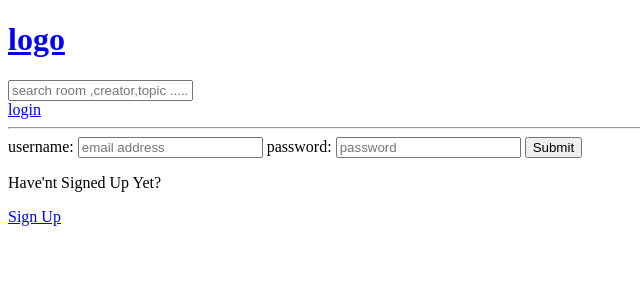
After one commit to shivansh-sharma1309/chat_room, a Django app: page /login/ in a window 1280 px wide. The commit adds this page. Shown: the top 300 px of the page, without its empty margins (0-640 px from the left). Run offline with Django 4.2, Linux system fonts and the light colour scheme.

Commit message:
login page created

```diff
--- /dev/null
+++ b/django_app/app/templates/app/login.html
@@ -0,0 +1,26 @@
+{%extends 'main.html'%}
+{%block content%}
+{%if page == 'login'%}
+<div>
+  <form method ="POST" action="{%url 'login'%}" >
+    {%csrf_token%}
+    <label>username:</label>
+    <input type="text" name="username" placeholder="email address">
+    <label>password:</label>
+    <input type="password" name="password" placeholder="password">
+    <input type="submit" name="login">
+  </form>
+  <p>Have'nt Signed Up Yet?</p>
+  <a href="{%url 'register' %}">Sign Up</a>
+</div>
+{%else%}
+<div>
+  <form method ="POST" action="{%url 'login'%}" >
+    {%csrf_token%}
+    {{form.as_p}}
+    <input type='submit' placeholder='register' name='register'/>
+  </form>
+  <a href="{%url 'login' %}">login</a>
+</div>
+{%endif%}
+{%endblock content%}
--- a/django_app/app/urls.py
+++ b/django_app/app/urls.py
@@ -6,7 +6,9 @@ urlpatterns = [
     path('',views.home,name='home'),
     path('CreateRoom/',views.CreateRoom,name='CreateRoom'),
     path('room/<str:pk>/',views.room,name='room'),
-    path('updateRoom/<str:pk>',views.updateRoom,name='updateRoom'),
-    path('deleteRoom/<str:pk>/',views.deleteRoom,name='deleteRoom')
-
+    path('updateRoom/',views.updateRoom,name='updateRoom'),
+    path('deleteRoom/<str:pk>/',views.deleteRoom,name='deleteRoom'),
+    path('login/',views.loginuser,name='login'),
+    path('logout/',views.logoutuser,name='logout'),
+    path('register/',views.registeruser,name='register')
 ]
--- a/django_app/app/views.py
+++ b/django_app/app/views.py
@@ -18,22 +18,78 @@ def room(request) :
 
 from .models import Room , Topic
 from .forms import RoomForm
+from django.db.models import Q
+from django.contrib import messages
+from django.contrib.auth.models import User
+from django.contrib.auth import authenticate,logout
+from django.contrib.auth import login
+from django.contrib.auth.decorators import login_required
+from django.contrib.auth.forms import UserCreationForm
+def loginuser(request):
+
+    page = 'login'
+
+    if request.user.is_authenticated :
+        return redirect('home')
+    if request.method == 'POST':
+        username = request.POST.get('username')
+        username = username.lower()
+        password = request.POST.get('password')
+        user = authenticate(username=username,password=password)
+        if user is not None :
+            login(request,user)
+            return redirect('home')
+        else :
+            messages.error(request,'incorrect username or password!')
+    context = {'page':page}
+    return render(request,'app/login.html',context)
+
+def logoutuser(request):
+    logout(request)
+    return redirect('login')
+
+def registeruser(request):
+    page = 'register'
+    form = UserCreationForm()
+    if request.method == 'POST':
+        form = UserCreationForm(request.POST)
+        exist_user = User.objects.get(username = request.user.username.lower())
+        if exist_user != None :
+            messages.error(request,'Please try again')
+        if form.is_valid():
+            user = form.save(commit=False) #we perform cleaning of entered data before submitting it .
+            user.username = user.username.lower()
+            user.save()
+            login(request,user)
+            return redirect('home')
+        else :
+            messages.error(request,'user already exist ')
+            return redirect('register')
+    context = {'page':page , 'form':form}
+    return render(request,'app/login.html',context)
 
 def home(request):
-    rooms = Room.objects.all()
-    topics = Topic.objects.all()
+
     if request.GET.get('q') != None :
         q = request.GET.get('q')
     else :
         q = ''
     if q != '':
-        rooms = Room.objects.filter(topic__name__icontains=q)
-        topics = Room.objects.filter(topic__name = q)
-    return render(request,'app/home.html',{'rooms':rooms,'topics':topics}) #we can also do this by calling app/template
+        # for room search
+        room = Room.objects.filter(Q(name__icontains=q) | Q(topic__name__icontains=q) | Q(description__icontains=q) | Q(host__username__icontains=q))
+        topic = Topic.objects.all()
+    else :
+        room = Room.objects.all()
+        topic = Topic.objects.all()
+    context = {'rooms' : room , 'topics' : topic,'name':User.username}
+    return render(request,'app/home.html',context)
+     #we can also do this by calling app/template
     #return render(request,'home.html') ,we can also call home.html from root template folder
 
 def room(request,pk):
     rooms = Room.objects.get(id=pk)
+    if request == "POST":
+        message = request.POST.get('message')
     """for i in rooms:
         if i['id'] == int(pk):
             Room = i['name']
@@ -41,6 +97,7 @@ def room(request,pk):
     context = {'room':rooms}
     return render(request,'app/room.html',context)
 
+@login_required(login_url='login')
 def CreateRoom(request):
     form = RoomForm()
     if request.method == 'POST':
@@ -51,20 +108,27 @@ def CreateRoom(request):
     context = {'Form':form}
     return render(request,'app/room_form.html',context)
 
-def updateRoom(request,pk):
-    room = Room.objects.get(id=int(pk))
+@login_required(login_url='login')
+def updateRoom(request):
     if request.method == 'POST':
+        room = Room.objects.get(id = request.GET.get('ID',None))
         form = RoomForm(request.POST,instance=room)
-        if form.is_valid():
-            form.save()
-            return redirect('home')
-    form = RoomForm(instance=room)
-    context = {'Form':form}
-    return render(request,'app/room_form.html',context)
+        form.save()
+        return redirect(home)
+    if request.GET.get('ID') != None:
+        room = Room.objects.get(id = request.GET.get('ID'))
+        if request.user != room.host or request.user == request.user.is_superuser:
+            return HttpResponse('you are not allowed to perform this action')
+        form = RoomForm(instance = room)
+        context = {'Form' : form}
+        return render(request,'app/room_form.html',context)
 
+@login_required(login_url='login')
 def deleteRoom(request,pk):
     room = Room.objects.get(id=pk)
     if request.method == 'POST':
+        if request.user != room.host or request.user == request.user.is_superuser:
+            return HttpResponse('you are not allowed to perform this action')
         room.delete()
         return redirect(to='home')
     return render(request,'app/delete.html',context={'obj':room})
--- a/django_app/templates/main.html
+++ b/django_app/templates/main.html
@@ -8,6 +8,11 @@
 </head>
 <body>
     {%include 'navbar.html'%}
+    {% if messages %}
+    {% for message in messages %}
+    {{message}}
+    {%endfor%}
+    {% endif %}
     {%block content%}
 
     {%endblock content%}
--- a/django_app/templates/navbar.html
+++ b/django_app/templates/navbar.html
@@ -1,7 +1,13 @@
 <h1>
     <a href="{% url 'home' %}">logo</a>
 </h1>
-<form action="{% url 'home' %}" method="GET">
-    <input type="text" placeholder="search user,topic,room .....",name="q">
+<form method="GET" action="{% url 'home'%}">
+    <input type="text" placeholder="search room ,creator,topic ....." name = "q">
 </form>
+
+{%if request.user.is_authenticated%}
+    <a href="{% url 'logout' %}">logout</a>
+{%else%}
+    <a href="{% url 'login' %}">login</a>
+{%endif%}
 <hr>
```
Also changed, not shown: django_app/app/templates/app/home.html (+10 -4 lines), django_app/app/templates/app/room.html (+6 -1 lines), django_app/db.sqlite3, 1 other file.
